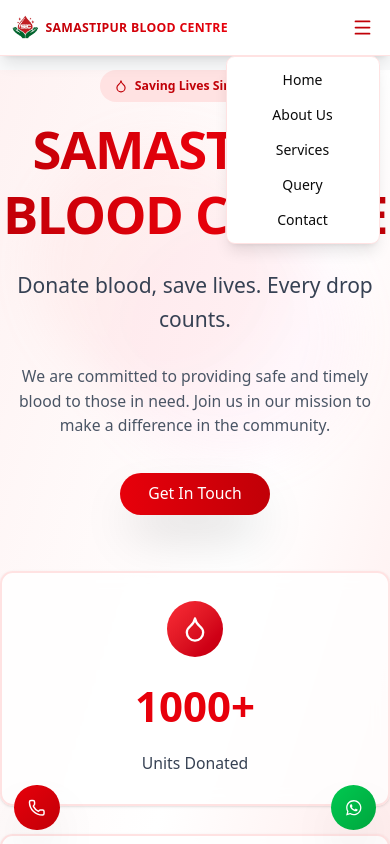
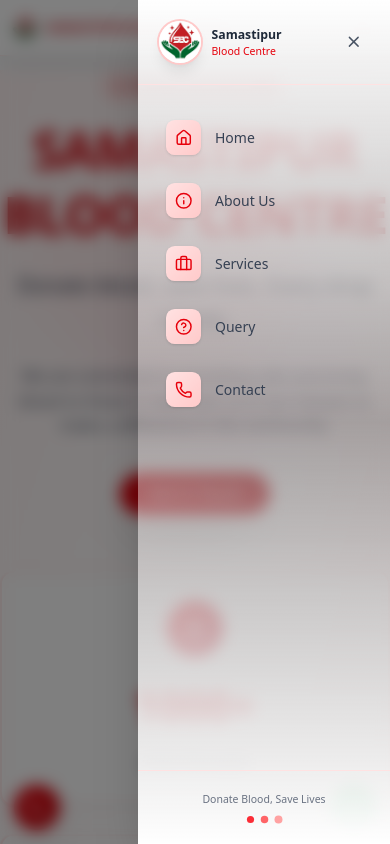
Before and after one commit to sin-07/Blood-Bank, a Next.js app: page / in a window 390 px wide. Both pictures are taken after a click on the button "Open menu". Shown: the top 844 px of the page. Built offline with nearby package versions, Linux system fonts and the light colour scheme.

Commit message:
feat: add elegant animated sidebar with logo for mobile and tablet

```diff
--- a/src/components/Navbar.tsx
+++ b/src/components/Navbar.tsx
@@ -1,20 +1,34 @@
 // Navbar.tsx
 "use client";
-import { useState } from "react";
+import { useState, useEffect } from "react";
 import Image from "next/image";
 import { Button } from "./ui/button";
-import { Menu } from "lucide-react";
+import { Menu, X, Home, Info, Briefcase, HelpCircle, Phone } from "lucide-react";
+import { motion, AnimatePresence } from "framer-motion";
 
 const navLinks = [
-  { name: "Home", href: "#home" },
-  { name: "About Us", href: "#about" },
-  { name: "Services", href: "#services" },
-  { name: "Query", href: "#query" },
-  { name: "Contact", href: "#contact" },
+  { name: "Home", href: "#home", icon: Home },
+  { name: "About Us", href: "#about", icon: Info },
+  { name: "Services", href: "#services", icon: Briefcase },
+  { name: "Query", href: "#query", icon: HelpCircle },
+  { name: "Contact", href: "#contact", icon: Phone },
 ];
 
 export function Navbar() {
   const [menuOpen, setMenuOpen] = useState(false);
+
+  // Prevent body scroll when menu is open
+  useEffect(() => {
+    if (menuOpen) {
+      document.body.style.overflow = "hidden";
+    } else {
+      document.body.style.overflow = "unset";
+    }
+    return () => {
+      document.body.style.overflow = "unset";
+    };
+  }, [menuOpen]);
+
   const scrollToSection = (href: string) => {
     const element = document.querySelector(href);
     if (element) {
@@ -23,7 +37,47 @@
     }
   };
 
+  // Animation variants
+  const sidebarVariants = {
+    closed: {
+      x: "100%",
+      transition: {
+        type: "spring" as const,
+        stiffness: 400,
+        damping: 40,
+      },
+    },
+    open: {
+      x: 0,
+      transition: {
+        type: "spring" as const,
+        stiffness: 400,
+        damping: 40,
+      },
+    },
+  };
+
+  const overlayVariants = {
+    closed: { opacity: 0 },
+    open: { opacity: 1 },
+  };
+
+  const navItemVariants = {
+    closed: { x: 50, opacity: 0 },
+    open: (i: number) => ({
+      x: 0,
+      opacity: 1,
+      transition: {
+        delay: i * 0.1,
+        type: "spring" as const,
+        stiffness: 300,
+        damping: 24,
+      },
+    }),
+  };
+
   return (
+    <>
       <nav className="w-full h-16 flex items-center justify-between px-3 sm:px-6 md:px-12 bg-white/95 dark:bg-gray-900/95 shadow-lg fixed top-0 left-0 z-50 backdrop-blur-md border-b border-red-100 dark:border-red-900/20">
         <button
           onClick={() => scrollToSection("#home")}
@@ -41,7 +95,7 @@
           </span>
         </button>
         {/* Desktop nav */}
-      <div className="hidden sm:flex gap-1 md:gap-2">
+        <div className="hidden md:flex gap-1 md:gap-2">
           {navLinks.map((link) => (
             <Button
               key={link.name}
@@ -50,33 +104,151 @@
               className="text-sm md:text-base font-medium hover:text-red-700 hover:bg-red-50 dark:hover:bg-red-900/20 transition-all duration-300 relative group"
             >
               {link.name}
-            <span className="absolute bottom-0 left-1/2 -translate-x-1/2 w-0 h-0.5 bg-gradient-to-r from-red-600 to-red-700 group-hover:w-4/5 transition-all duration-300"></span>
+              <span className="absolute bottom-0 left-1/2 -translate-x-1/2 w-0 h-0.5 bg-linear-to-r from-red-600 to-red-700 group-hover:w-4/5 transition-all duration-300"></span>
             </Button>
           ))}
         </div>
-      {/* Mobile menu button */}
-      <button
-        className="sm:hidden p-2 rounded-md hover:bg-red-50 dark:hover:bg-red-900/20 transition-all"
+        {/* Mobile/Tablet menu button */}
+        <motion.button
+          className="md:hidden p-2 rounded-full hover:bg-red-50 dark:hover:bg-red-900/20 transition-all z-60"
           onClick={() => setMenuOpen((v) => !v)}
-        aria-label="Open menu"
+          aria-label={menuOpen ? "Close menu" : "Open menu"}
+          whileTap={{ scale: 0.9 }}
         >
+          <motion.div
+            animate={{ rotate: menuOpen ? 180 : 0 }}
+            transition={{ duration: 0.3 }}
+          >
+            {menuOpen ? (
+              <X className="w-6 h-6 text-red-700" />
+            ) : (
               <Menu className="w-6 h-6 text-red-700" />
-      </button>
-      {/* Mobile nav */}
+            )}
+          </motion.div>
+        </motion.button>
+      </nav>
+
+      {/* Mobile/Tablet Sidebar */}
+      <AnimatePresence>
         {menuOpen && (
-        <div className="absolute top-16 right-3 w-44 bg-white dark:bg-gray-900 shadow-lg rounded-lg flex flex-col gap-1 py-2 z-50 border border-red-100 dark:border-red-900/20 animate-fade-in">
-          {navLinks.map((link) => (
-            <Button
+          <>
+            {/* Backdrop overlay */}
+            <motion.div
+              className="fixed inset-0 bg-black/50 backdrop-blur-sm z-55 md:hidden"
+              variants={overlayVariants}
+              initial="closed"
+              animate="open"
+              exit="closed"
+              onClick={() => setMenuOpen(false)}
+            />
+
+            {/* Sidebar */}
+            <motion.div
+              className="fixed top-0 right-0 h-full w-72 sm:w-80 bg-linear-to-b from-white via-red-50/30 to-white dark:from-gray-900 dark:via-gray-800 dark:to-gray-900 shadow-2xl z-56 md:hidden"
+              variants={sidebarVariants}
+              initial="closed"
+              animate="open"
+              exit="closed"
+            >
+              {/* Sidebar Header */}
+              <div className="flex items-center justify-between p-6 border-b border-red-100 dark:border-red-900/30">
+                <div className="flex items-center gap-3">
+                  <div className="w-12 h-12 rounded-full overflow-hidden shadow-lg ring-2 ring-red-200 dark:ring-red-800">
+                    <Image
+                      src="/logo.jpeg"
+                      alt="Samastipur Blood Centre Logo"
+                      width={48}
+                      height={48}
+                      className="w-full h-full object-cover"
+                    />
+                  </div>
+                  <div>
+                    <p className="font-bold text-gray-800 dark:text-white text-sm">Samastipur</p>
+                    <p className="text-xs text-red-600 dark:text-red-400">Blood Centre</p>
+                  </div>
+                </div>
+                <motion.button
+                  className="p-2 rounded-full hover:bg-red-100 dark:hover:bg-red-900/30 transition-colors"
+                  onClick={() => setMenuOpen(false)}
+                  whileTap={{ scale: 0.9 }}
+                  whileHover={{ rotate: 90 }}
+                >
+                  <X className="w-5 h-5 text-gray-600 dark:text-gray-300" />
+                </motion.button>
+              </div>
+
+              {/* Navigation Links */}
+              <div className="flex flex-col py-6 px-4">
+                {navLinks.map((link, i) => {
+                  const Icon = link.icon;
+                  return (
+                    <motion.button
                       key={link.name}
-              variant="ghost"
+                      custom={i}
+                      variants={navItemVariants}
+                      initial="closed"
+                      animate="open"
                       onClick={() => scrollToSection(link.href)}
-              className="w-full text-left px-4 py-2 text-base font-medium hover:text-red-700 hover:bg-red-50 dark:hover:bg-red-900/20 transition-all duration-300"
+                      className="flex items-center gap-4 px-4 py-4 rounded-xl text-left font-medium text-gray-700 dark:text-gray-200 hover:bg-linear-to-r hover:from-red-100 hover:to-red-50 dark:hover:from-red-900/30 dark:hover:to-red-900/10 transition-all duration-300 group"
                     >
+                      <motion.div
+                        className="w-10 h-10 rounded-lg bg-linear-to-br from-red-100 to-red-200 dark:from-red-900/40 dark:to-red-800/40 flex items-center justify-center group-hover:from-red-500 group-hover:to-red-600 transition-all duration-300 shadow-sm"
+                        whileHover={{ scale: 1.1, rotate: 5 }}
+                        whileTap={{ scale: 0.95 }}
+                      >
+                        <Icon className="w-5 h-5 text-red-600 dark:text-red-400 group-hover:text-white transition-colors duration-300" />
+                      </motion.div>
+                      <span className="text-base group-hover:text-red-700 dark:group-hover:text-red-400 transition-colors duration-300">
                         {link.name}
-            </Button>
-          ))}
+                      </span>
+                      <motion.div
+                        className="ml-auto opacity-0 group-hover:opacity-100 transition-opacity duration-300"
+                        initial={{ x: -10 }}
+                        whileHover={{ x: 0 }}
+                      >
+                        <svg className="w-5 h-5 text-red-500" fill="none" stroke="currentColor" viewBox="0 0 24 24">
+                          <path strokeLinecap="round" strokeLinejoin="round" strokeWidth={2} d="M9 5l7 7-7 7" />
+                        </svg>
+                      </motion.div>
+                    </motion.button>
+                  );
+                })}
               </div>
+
+              {/* Sidebar Footer */}
+              <motion.div
+                className="absolute bottom-0 left-0 right-0 p-6 border-t border-red-100 dark:border-red-900/30"
+                initial={{ opacity: 0, y: 20 }}
+                animate={{ opacity: 1, y: 0 }}
+                transition={{ delay: 0.5 }}
+              >
+                <div className="text-center">
+                  <p className="text-xs text-gray-500 dark:text-gray-400">
+                    Donate Blood, Save Lives
+                  </p>
+                  <div className="flex justify-center gap-2 mt-3">
+                    <motion.div
+                      className="w-2 h-2 rounded-full bg-red-500"
+                      animate={{ scale: [1, 1.2, 1] }}
+                      transition={{ repeat: Infinity, duration: 1.5, delay: 0 }}
+                    />
+                    <motion.div
+                      className="w-2 h-2 rounded-full bg-red-400"
+                      animate={{ scale: [1, 1.2, 1] }}
+                      transition={{ repeat: Infinity, duration: 1.5, delay: 0.2 }}
+                    />
+                    <motion.div
+                      className="w-2 h-2 rounded-full bg-red-300"
+                      animate={{ scale: [1, 1.2, 1] }}
+                      transition={{ repeat: Infinity, duration: 1.5, delay: 0.4 }}
+                    />
+                  </div>
+                </div>
+              </motion.div>
+            </motion.div>
+          </>
         )}
-    </nav>
+      </AnimatePresence>
+    </>
   );
 }
```
Lines whose indentation alone changed are shown as unchanged.
